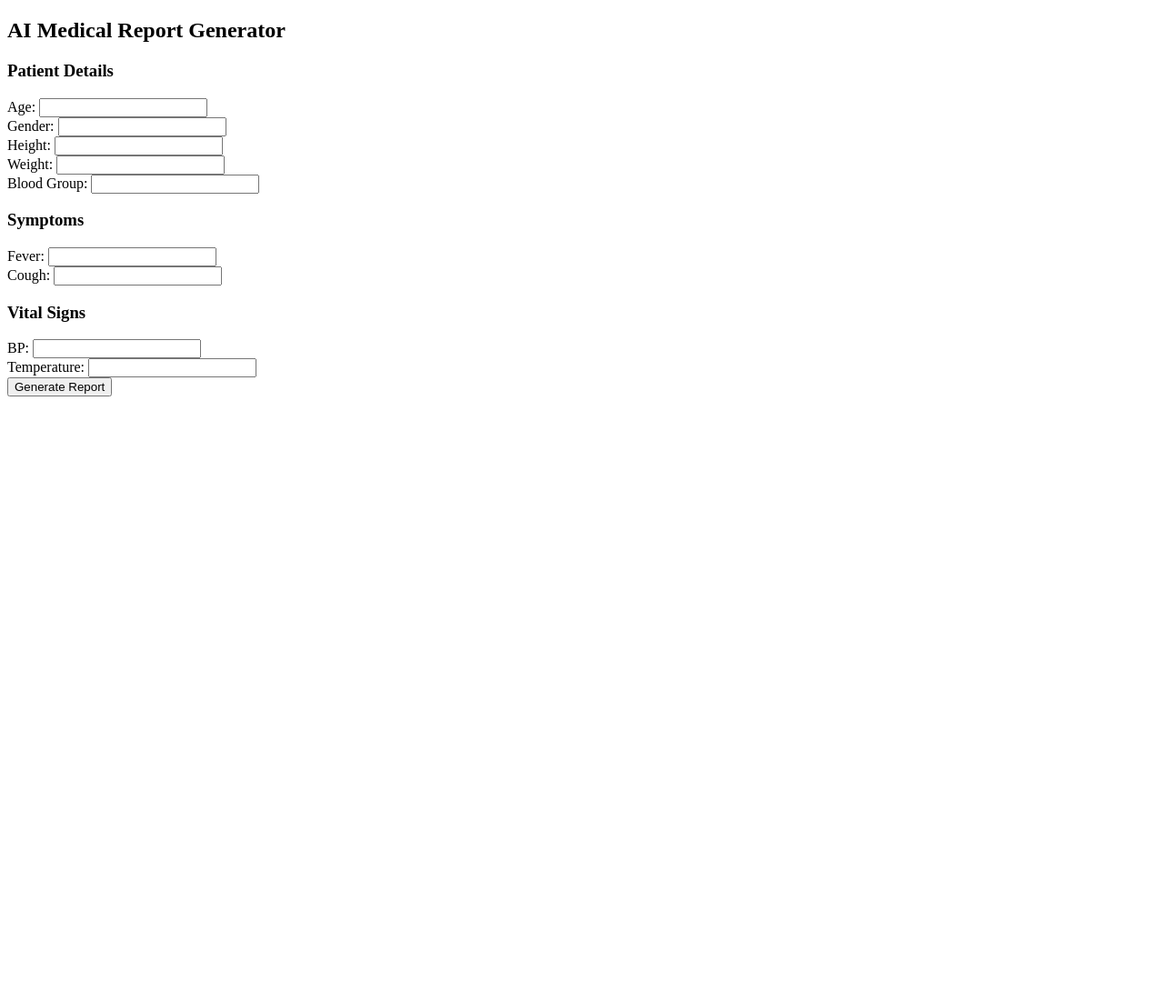
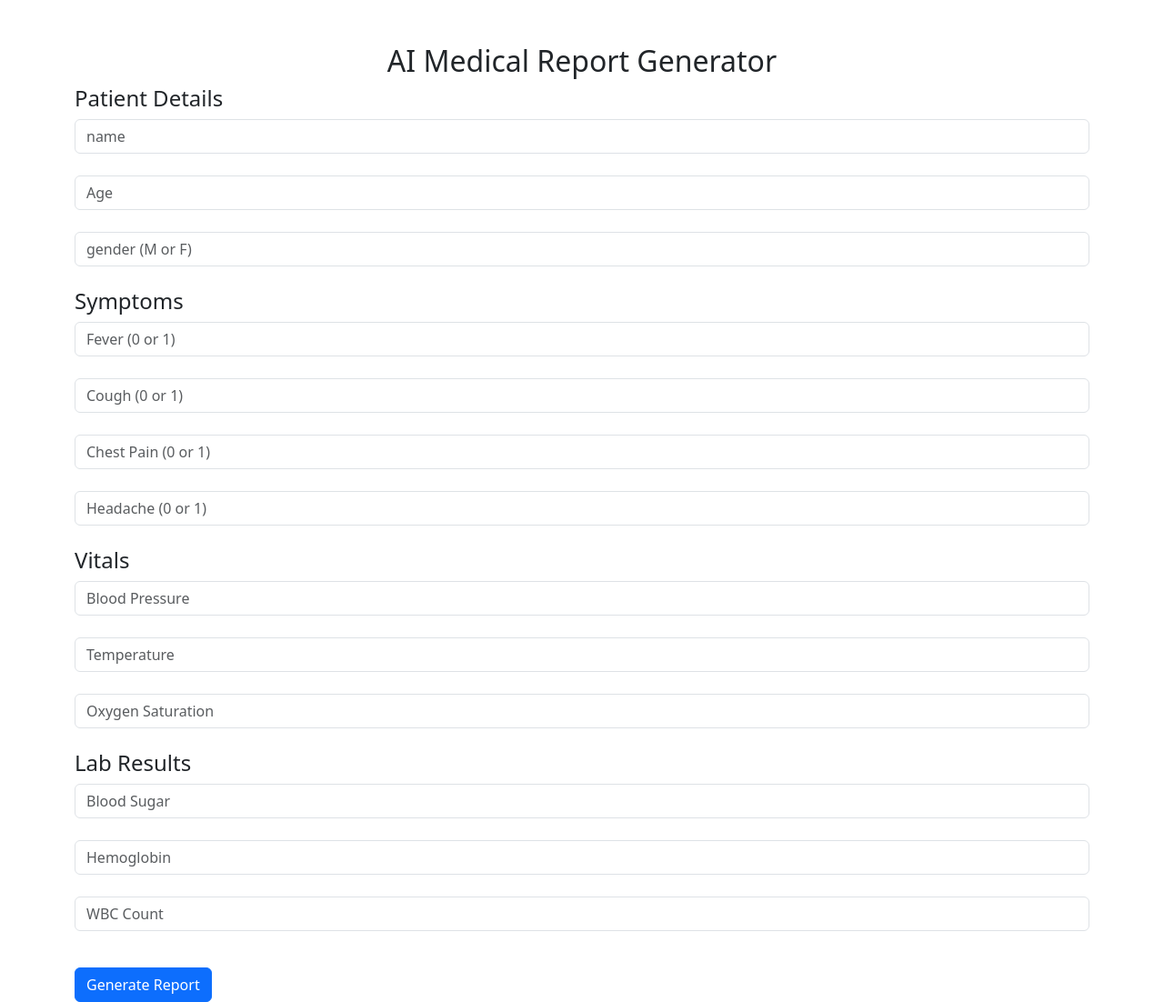
Before and after one commit to aadiatheesh2005-png/AI-MEDICAL-REPORT, a Flask app: page / in a window 1280 px wide. Shown: the whole page at 91% size. Before the commit the page ends 436 px from the top, so only its background shows below. Run offline with Flask 3, Linux system fonts and the light colour scheme; parts of the project's set-up code (start-up, migrations or seed data) failed here and were passed over.

Commit message:
Update index.html for improved form structure

```diff
--- a/templates/index.html
+++ b/templates/index.html
@@ -1,30 +1,52 @@
 <!DOCTYPE html>
 <html>
 <head>
-    <title>Medical Report Generator</title>
+
+<title>AI Medical Report Generator</title>
+
+<link rel="stylesheet"
+href="https://cdn.jsdelivr.net/npm/bootstrap@5.3.0/dist/css/bootstrap.min.css">
+
 </head>
+
 <body>
-    <h2>AI Medical Report Generator</h2>
 
-    <form action="/generate" method="post">
+<div class="container mt-5">
 
-        <h3>Patient Details</h3>
-        Age: <input type="number" name="age"><br>
-        Gender: <input type="text" name="gender"><br>
-        Height: <input type="number" name="height"><br>
-        Weight: <input type="number" name="weight"><br>
-        Blood Group: <input type="text" name="blood_group"><br>
+<h2 class="text-center">AI Medical Report Generator</h2>
 
-        <h3>Symptoms</h3>
-        Fever: <input type="number" name="fever"><br>
-        Cough: <input type="number" name="cough"><br>
+<form action="/predict" method="post">
 
-        <h3>Vital Signs</h3>
-        BP: <input type="number" name="bp"><br>
-        Temperature: <input type="number" name="temp"><br>
+<h4>Patient Details</h4>
 
-        <input type="submit" value="Generate Report">
-    </form>
+<input name="name" class="form-control" placeholder="name"><br>
+<input name="age" class="form-control" placeholder="Age"><br>
+<input name="gender" class="form-control" placeholder="gender (M or F)"><br>
+
+<h4>Symptoms</h4>
+
+<input name="fever" class="form-control" placeholder="Fever (0 or 1)"><br>
+<input name="cough" class="form-control" placeholder="Cough (0 or 1)"><br>
+<input name="chest" class="form-control" placeholder="Chest Pain (0 or 1)"><br>
+<input name="headache" class="form-control" placeholder="Headache (0 or 1)"><br>
+
+<h4>Vitals</h4>
+
+<input name="bp" class="form-control" placeholder="Blood Pressure"><br>
+<input name="temp" class="form-control" placeholder="Temperature"><br>
+<input name="oxygen" class="form-control" placeholder="Oxygen Saturation"><br>
+
+<h4>Lab Results</h4>
+
+<input name="sugar" class="form-control" placeholder="Blood Sugar"><br>
+<input name="hb" class="form-control" placeholder="Hemoglobin"><br>
+<input name="wbc" class="form-control" placeholder="WBC Count"><br>
+
+<button class="btn btn-primary mt-3">Generate Report</button>
+
+</form>
+
+</div>
 
 </body>
 </html>
```
